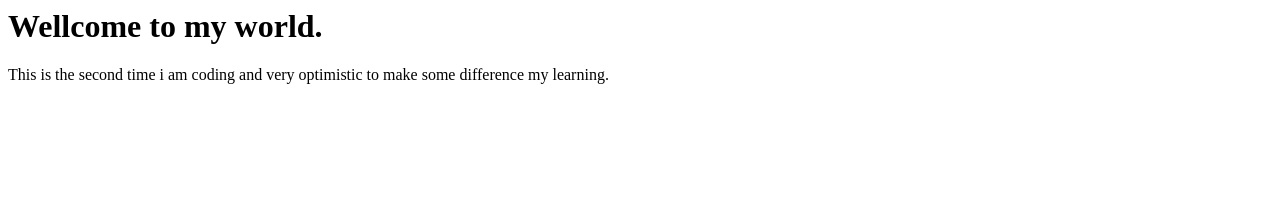
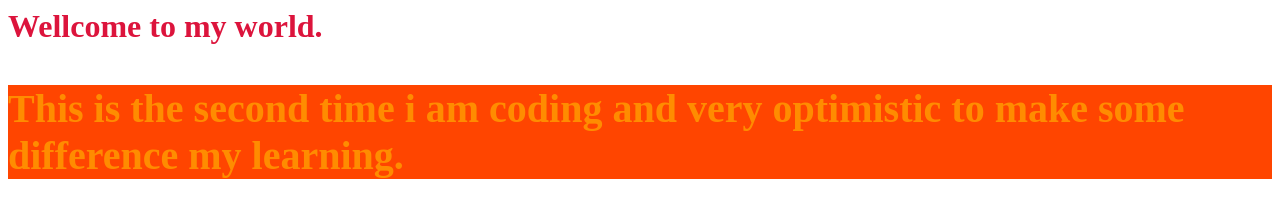
Before and after one commit to sabikonnaharsr/My-Website, a plain HTML site: page index.html in a window 1280 px wide. Drawn offline with Linux system fonts and the light colour scheme.

Commit message:
color changed

```diff
--- a/index.html
+++ b/index.html
@@ -4,6 +4,7 @@
     <meta http-equiv="X-UA-Compatible" content="IE=edge">
     <meta name="viewport" content="width=device-width, initial-scale=1.0">
     <title>first git repository</title>
+    <link rel="stylesheet" href="style.css">
 </head>
 <body>
    <h1>Wellcome to my world.</h1>
--- a/style.css
+++ b/style.css
@@ -1,6 +1,10 @@
+h1{
+    color: crimson;
+}
+
 p{
     color: darkorange;
-    font-size: 300px;
-    font-weight: 800;
+    font-size: 40px;
+    font-weight: 700;
     background-color: orangered;
 }
```
